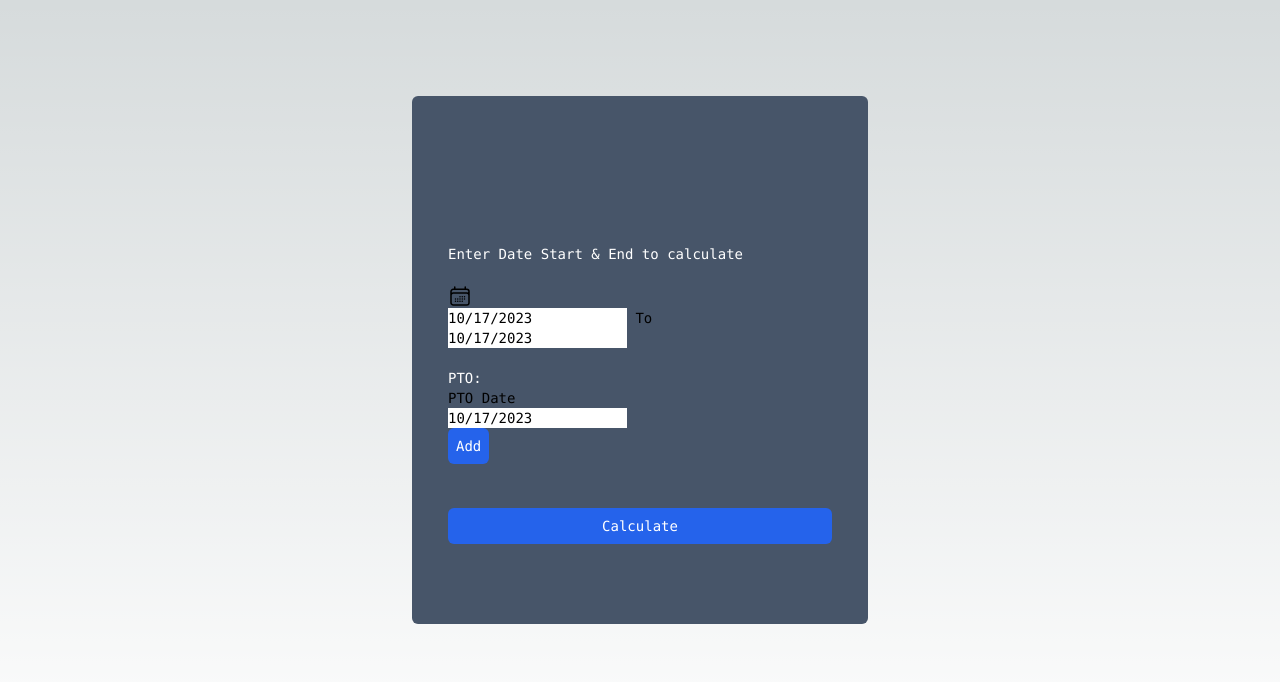
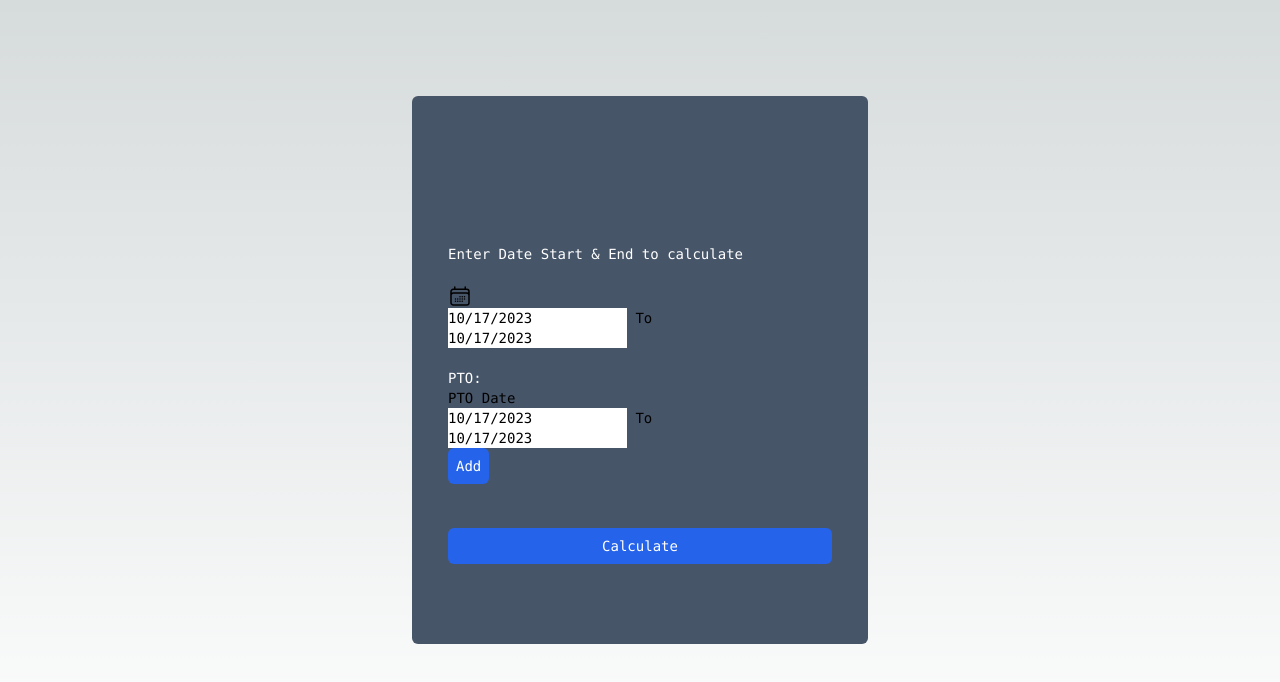
Before and after one commit to n3cr0Tech/wfh_date_calculator, a Next.js app: page / in a window 1280 px wide. Shown: the top 682 px of the page. Built offline with nearby package versions, Linux system fonts and the light colour scheme.

Commit message:
Added end date input for each row. TODO fix but in actually setting a date on the input (ERROR: Cannot destructure property 'name' of 'event.target' as it is undefined.)

```diff
--- a/src/components/ui/pto-dates.tsx
+++ b/src/components/ui/pto-dates.tsx
@@ -21,14 +21,14 @@ export default function PTODates(){
     }
 
     const handleStartDateElementOnChange = (event: any, index: number) =>{
-        const {id, value} = event.target;
+        const {name, value} = event.target;
         const list = [...startDateList];
         list[index] = value;
         setStartDateList(list);
     }
 
     const handleEndDateElementOnChange = (event: any, index: number) =>{
-        const {id, value} = event.target;
+        const {name, value} = event.target;
         const list = [...endDateList];
         list[index] = value;
         setEndDateList(list);
@@ -41,11 +41,22 @@ export default function PTODates(){
                 startDateList.map((e, i) =>(
                     <div key={`pto_${i}`}>
                          <DatePicker
-                            id={`ptoEnd_${i}`}
+                            name={`ptoStart_${i}`}
                             className="text-black"
                             selectsEnd
                             selected={e}
                             onChange={(e) => handleStartDateElementOnChange(e, i)}
+                            endDate={endDateList[i]}
+                            startDate={startDateList[i]}
+                            minDate={startDateList[i]}
+                        />
+                        <span> To </span>
+                        <DatePicker
+                            name={`ptoEnd_${i}`}
+                            className="text-black"
+                            selectsEnd
+                            selected={e}
+                            onChange={(e) => handleEndDateElementOnChange(e, i)}
                             endDate={endDateList[i]}
                             startDate={startDateList[i]}
                             minDate={startDateList[i]}
```
